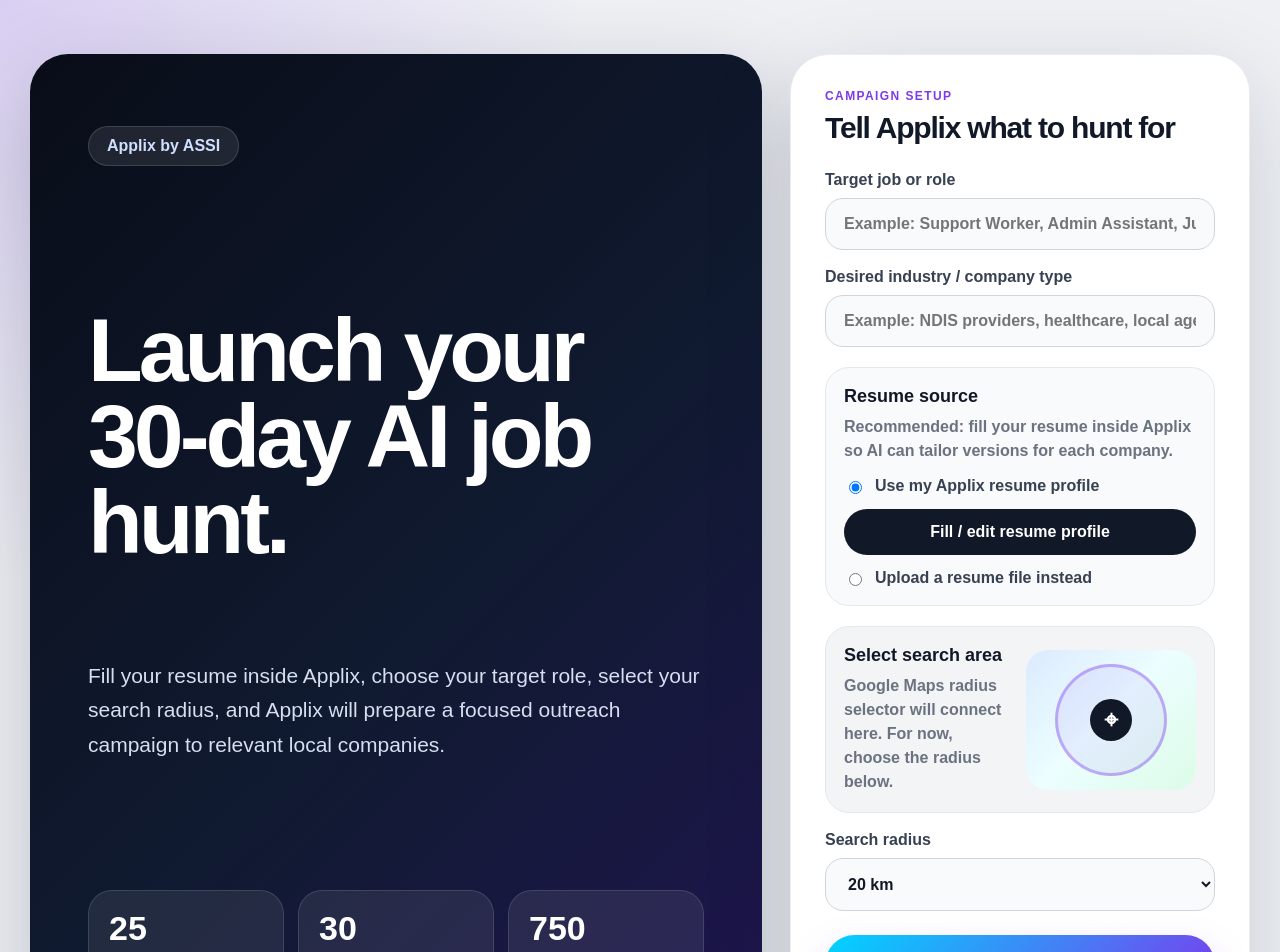
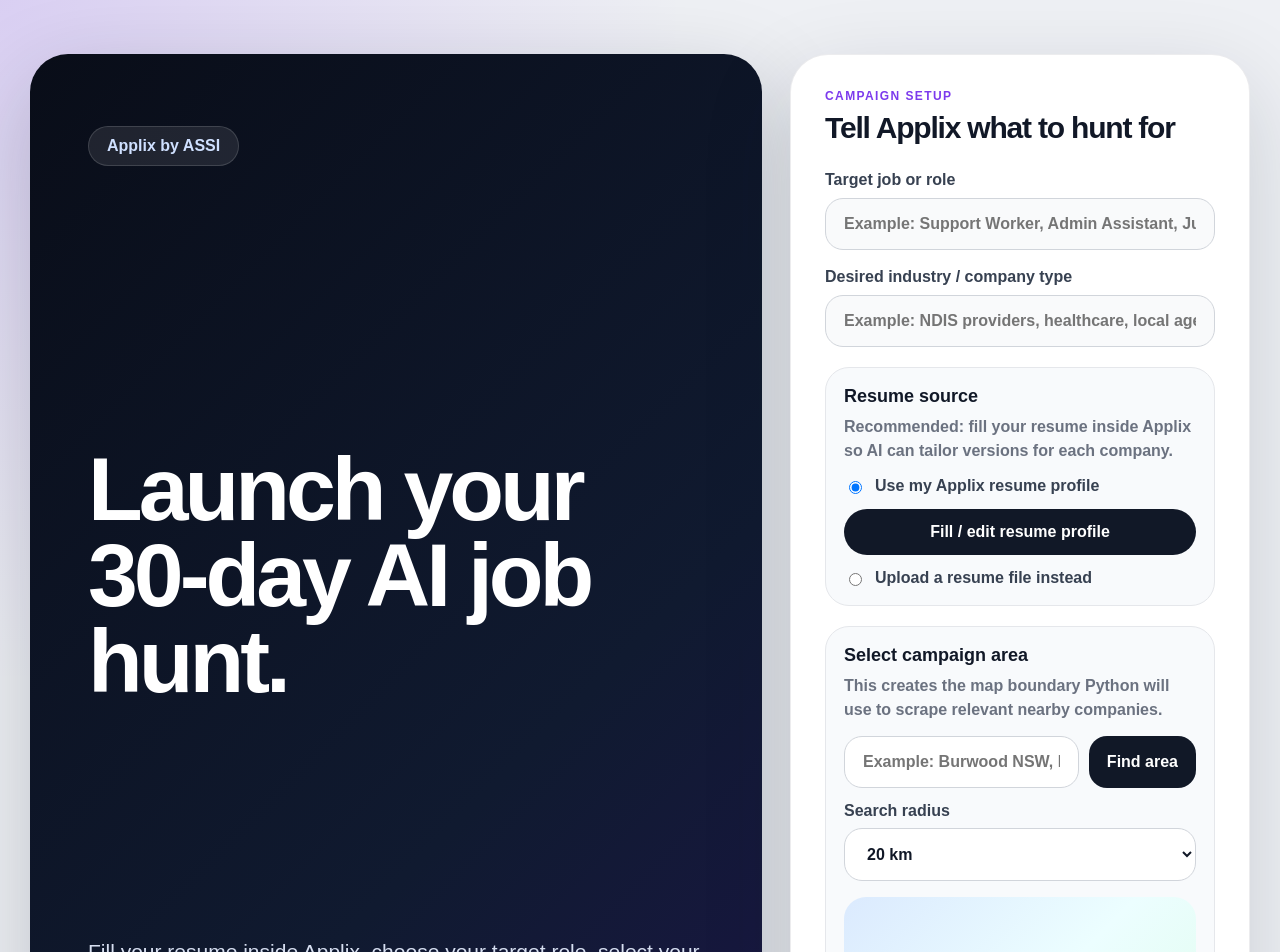
Before and after one commit to Calsie-ai/Calsie, a Next.js app in the folder frontend/: page / in a window 1280 px wide. Shown: the top 952 px of the page. Built offline with nearby package versions, Linux system fonts and the light colour scheme.

Commit message:
Wire campaign launcher to geocoded map selector

```diff
--- a/frontend/app/page.tsx
+++ b/frontend/app/page.tsx
@@ -3,11 +3,16 @@
 import Link from "next/link";
 import { useRouter } from "next/navigation";
 import { useState } from "react";
+import MapRadiusSelector, { type MapSelection } from "../components/MapRadiusSelector";
 
 type CampaignDraft = {
   targetRole: string;
   industry: string;
-  radius: string;
+  selectedAddress: string;
+  placeId: string;
+  latitude: number | null;
+  longitude: number | null;
+  radiusKm: number;
   resumeName: string;
   resumeSource: "applix_profile" | "uploaded_file" | "not_ready";
   dailyLimit: number;
@@ -19,7 +24,13 @@ export default function HomePage() {
   const router = useRouter();
   const [targetRole, setTargetRole] = useState("");
   const [industry, setIndustry] = useState("");
-  const [radius, setRadius] = useState("20");
+  const [mapSelection, setMapSelection] = useState<MapSelection>({
+    selectedAddress: "",
+    placeId: "",
+    latitude: null,
+    longitude: null,
+    radiusKm: 20,
+  });
   const [resumeName, setResumeName] = useState("");
   const [useApplixResume, setUseApplixResume] = useState(true);
   const [error, setError] = useState("");
@@ -38,10 +49,19 @@ export default function HomePage() {
       return;
     }
 
+    if (!mapSelection.latitude || !mapSelection.longitude || !mapSelection.selectedAddress) {
+      setError("Select a real campaign area with the map before launching.");
+      return;
+    }
+
     const draft: CampaignDraft = {
       targetRole: cleanRole,
       industry: cleanIndustry,
-      radius,
+      selectedAddress: mapSelection.selectedAddress,
+      placeId: mapSelection.placeId,
+      latitude: mapSelection.latitude,
+      longitude: mapSelection.longitude,
+      radiusKm: mapSelection.radiusKm,
       resumeName: useApplixResume ? "Applix resume profile" : resumeName || "Resume not attached yet",
       resumeSource: useApplixResume ? "applix_profile" : resumeName ? "uploaded_file" : "not_ready",
       dailyLimit: 25,
@@ -60,7 +80,7 @@ export default function HomePage() {
           <p style={styles.badge}>Applix by ASSI</p>
           <h1 style={styles.title}>Launch your 30-day AI job hunt.</h1>
           <p style={styles.subtitle}>
-            Fill your resume inside Applix, choose your target role, select your search radius,
+            Fill your resume inside Applix, choose your target role, select your real map radius,
             and Applix will prepare a focused outreach campaign to relevant local companies.
           </p>
 
@@ -143,29 +163,7 @@ export default function HomePage() {
             )}
           </section>
 
-          <div style={styles.mapBlock}>
-            <div>
-              <p style={styles.mapTitle}>Select search area</p>
-              <p style={styles.mapText}>
-                Google Maps radius selector will connect here. For now, choose the radius below.
-              </p>
-            </div>
-            <div style={styles.mapPreview}>
-              <span style={styles.mapPin}>⌖</span>
-              <span style={styles.radiusRing} />
-            </div>
-          </div>
-
-          <label style={styles.label}>
-            Search radius
-            <select style={styles.input} name="radius" value={radius} onChange={(event) => setRadius(event.target.value)}>
-              <option value="5">5 km</option>
-              <option value="10">10 km</option>
-              <option value="20">20 km</option>
-              <option value="30">30 km</option>
-              <option value="50">50 km</option>
-            </select>
-          </label>
+          <MapRadiusSelector value={mapSelection} onChange={setMapSelection} />
 
           {error && <p style={styles.errorText}>{error}</p>}
 
@@ -312,49 +310,8 @@ const styles = {
     background: "#f9fafb",
     fontWeight: 700,
   },
-  mapBlock: {
-    marginTop: 20,
-    display: "grid",
-    gridTemplateColumns: "1fr 170px",
-    gap: 18,
-    alignItems: "center",
-    padding: 18,
-    borderRadius: 24,
-    background: "#f3f4f6",
-    border: "1px solid #e5e7eb",
-  },
   mapTitle: { margin: "0 0 8px", fontSize: 18, fontWeight: 900 },
   mapText: { margin: 0, color: "#6b7280", lineHeight: 1.5, fontWeight: 700 },
-  mapPreview: {
-    position: "relative" as const,
-    minHeight: 140,
-    borderRadius: 22,
-    background: "linear-gradient(135deg, #dbeafe 0%, #ecfeff 48%, #dcfce7 100%)",
-    overflow: "hidden",
-    display: "grid",
-    placeItems: "center",
-  },
-  mapPin: {
-    position: "relative" as const,
-    zIndex: 2,
-    width: 42,
-    height: 42,
-    borderRadius: 999,
-    background: "#111827",
-    color: "white",
-    display: "grid",
-    placeItems: "center",
-    fontSize: 24,
-    fontWeight: 900,
-  },
-  radiusRing: {
-    position: "absolute" as const,
-    width: 112,
-    height: 112,
-    borderRadius: 999,
-    border: "3px solid rgba(124, 58, 237, 0.38)",
-    background: "rgba(124, 58, 237, 0.08)",
-  },
   errorText: { margin: "14px 0 0", color: "#dc2626", fontWeight: 900 },
   launchButton: {
     width: "100%",
```
